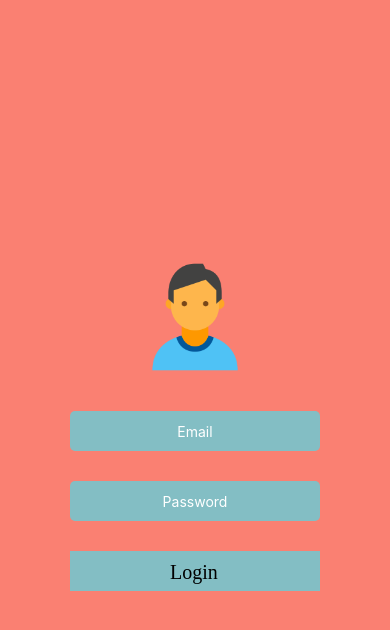
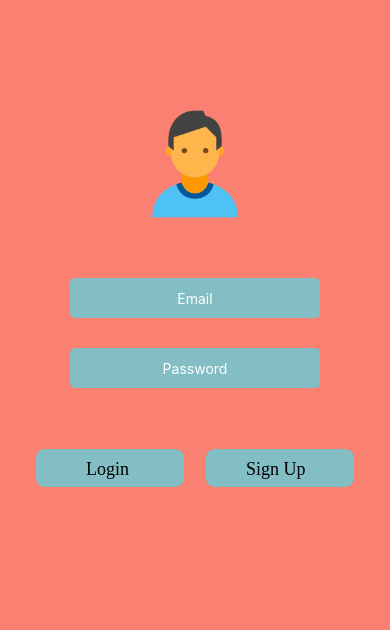
Before and after one commit to AliSulieman/react-native-app, a React Native app: screen / in a window 390 px wide. Shown: the top 630 px of the page. Built offline with nearby package versions, Linux system fonts and the light colour scheme.

Commit message:
Login Form is done

```diff
--- a/component/logger/Login.js
+++ b/component/logger/Login.js
@@ -7,6 +7,7 @@ export default class login extends Component {
         return (
 
             <View style={styles.container}>
+
                 <Image style={styles.logo} source={require("../../images/logo.png")} />
 
                 <TextInput style={styles.userinput} placeholder="Email">
@@ -15,10 +16,16 @@ export default class login extends Component {
                 <TextInput style={styles.userinputtwo} placeholder="Password">
 
                 </TextInput>
+                <View style={{ flex: 2, flexDirection: 'row', marginTop: 30 }}>
+                    <TouchableOpacity style={styles.op}>
+                        <Text style={styles.textsty}>Login</Text>
+                    </TouchableOpacity>
 
-                <TouchableOpacity style={styles.op}>
-                    <Text style={styles.textsty}>Login</Text>
-                </TouchableOpacity>
+                    <TouchableOpacity style={styles.ops}>
+                        <Text style={styles.textst}>Sign Up</Text>
+                    </TouchableOpacity>
+                </View>
+
 
             </View>
         );
@@ -31,23 +38,34 @@ const styles = StyleSheet.create({
         flexDirection: "colum",
         flex: 1,
         justifyContent: "center",
-        alignItems: "center"
-    },
-    paragraph: {
-        margin: 24,
-        marginTop: 0,
-        fontSize: 14,
-        fontWeight: 'bold',
-        textAlign: 'center',
-        color: '#34495e',
+        alignItems: "center",
+
     },
     op: {
         backgroundColor: '#83bec4',
         height: 40,
-        width: 250,
+        width: 150,
         marginTop: 30,
+        marginRight: 20,
+        borderRadius: 10,
+        borderWidth: 1,
+        borderColor: 'salmon'
+
+    },
+    ops: {
+        backgroundColor: '#83bec4',
+        height: 40,
+        width: 150,
+        marginTop: 30,
+        borderRadius: 10,
+        borderWidth: 1,
+        borderColor: 'salmon'
+
+
+
     },
     logo: {
+        marginTop: 100,
         height: 128,
         width: 128,
     },
@@ -57,14 +75,11 @@ const styles = StyleSheet.create({
         borderRadius: 5,
         backgroundColor: '#83bec4',
         color: 'white',
-        marginTop: 30,
+        marginTop: 50,
         textAlign: 'center',
         alignSelf: 'center',
-
-
     },
     userinputtwo: {
-
         height: 40,
         width: 250,
         borderRadius: 5,
@@ -73,8 +88,6 @@ const styles = StyleSheet.create({
         marginTop: 30,
         textAlign: 'center',
         alignSelf: 'center',
-
-
     },
     buttonText: {
         fontFamily: 'Baskerville',
@@ -83,10 +96,16 @@ const styles = StyleSheet.create({
         justifyContent: 'center',
     },
     textsty: {
-        paddingLeft: 100,
+        paddingLeft: 50,
         paddingTop: 10,
         fontFamily: 'Baskerville',
-        fontSize: 20,
+        fontSize: 18,
+    },
+    textst: {
+        paddingLeft: 40,
+        paddingTop: 10,
+        fontFamily: 'Baskerville',
+        fontSize: 18,
     }
 
 });
```
